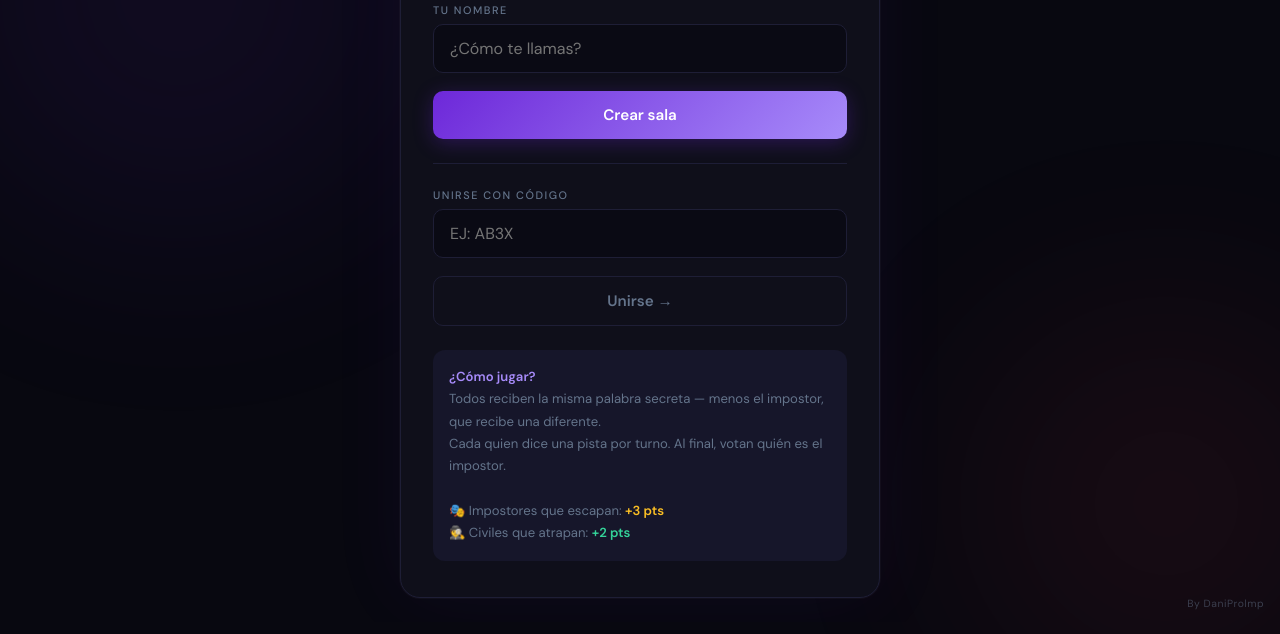
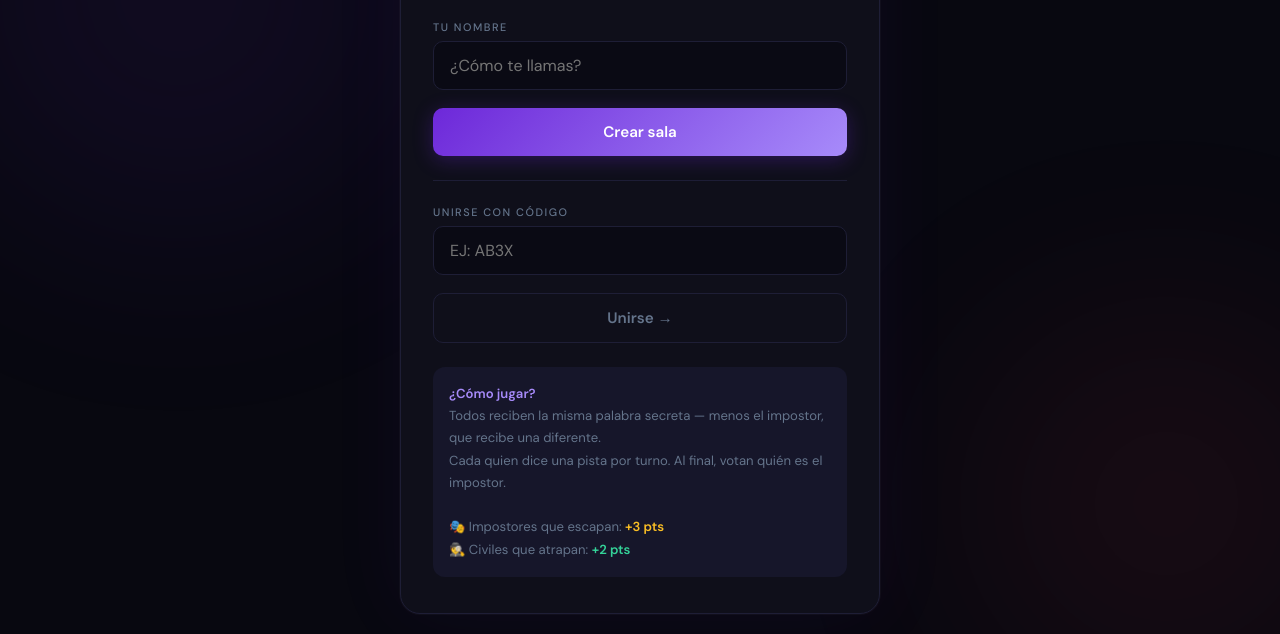
Before and after one commit to DaniProlmp/el-impostor, a website: page public/index.html in a window 1280 px wide. Shown: the part 178-812 px from the top of the page. Drawn offline with nearby package versions, Linux system fonts and the light colour scheme; a web font is replaced by a local one.

Commit message:
Update index.html

```diff
--- a/public/index.html
+++ b/public/index.html
@@ -438,26 +438,15 @@
       .card { padding: 24px 18px; }
     }
 
-    /* ── Credits ── */
-    .credits {
-      position: fixed;
-      bottom: 12px;
-      right: 16px;
-      font-size: 0.65rem;
-      color: var(--muted);
-      opacity: 0.5;
-      letter-spacing: 0.05em;
-      z-index: 10;
-      pointer-events: none;
-      font-family: 'DM Sans', sans-serif;
-    }
+
   </style>
 </head>
 <body>
+<div id="toast"></div><div id="app">
+
 <div id="toast"></div>
 <div class="credits">By DaniProlmp</div>
 <div id="app">
-
   <!-- ══ HOME ══════════════════════════════════════════════════════════════ -->
   <div class="screen active" id="screen-home">
     <div class="card">
@@ -623,7 +612,14 @@ function initSocket() {
   socket = io();
   state.myId = socket.id;
 
-  socket.on("connect", () => { state.myId = socket.id; });
+  socket.on("connect", () => {
+    state.myId = socket.id;
+    if (state.code && state.myName) {
+      socket.emit("room:join", { code: state.code, name: state.myName });
+    }
+  });
+
+  socket.on("disconnect", () => toast("Conexión perdida, reconectando…", true));
 
   socket.on("room:joined", ({ code }) => {
     state.code = code;
@@ -636,6 +632,7 @@ function initSocket() {
   });
 
   socket.on("error", (msg) => toast(msg, true));
+  socket.on("notice", (msg) => toast(msg));
 }
 
 // ─── Actions ──────────────────────────────────────────────────────────────────
```
